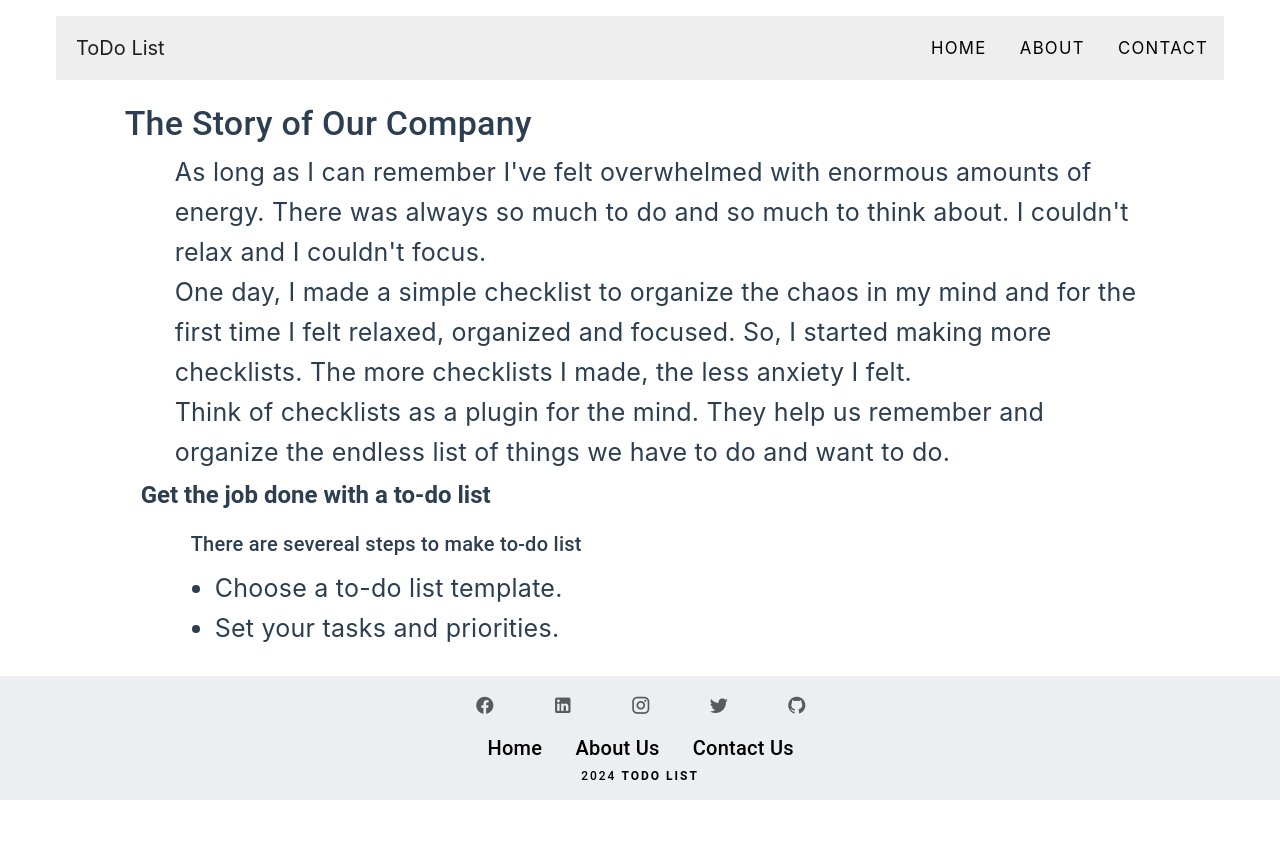
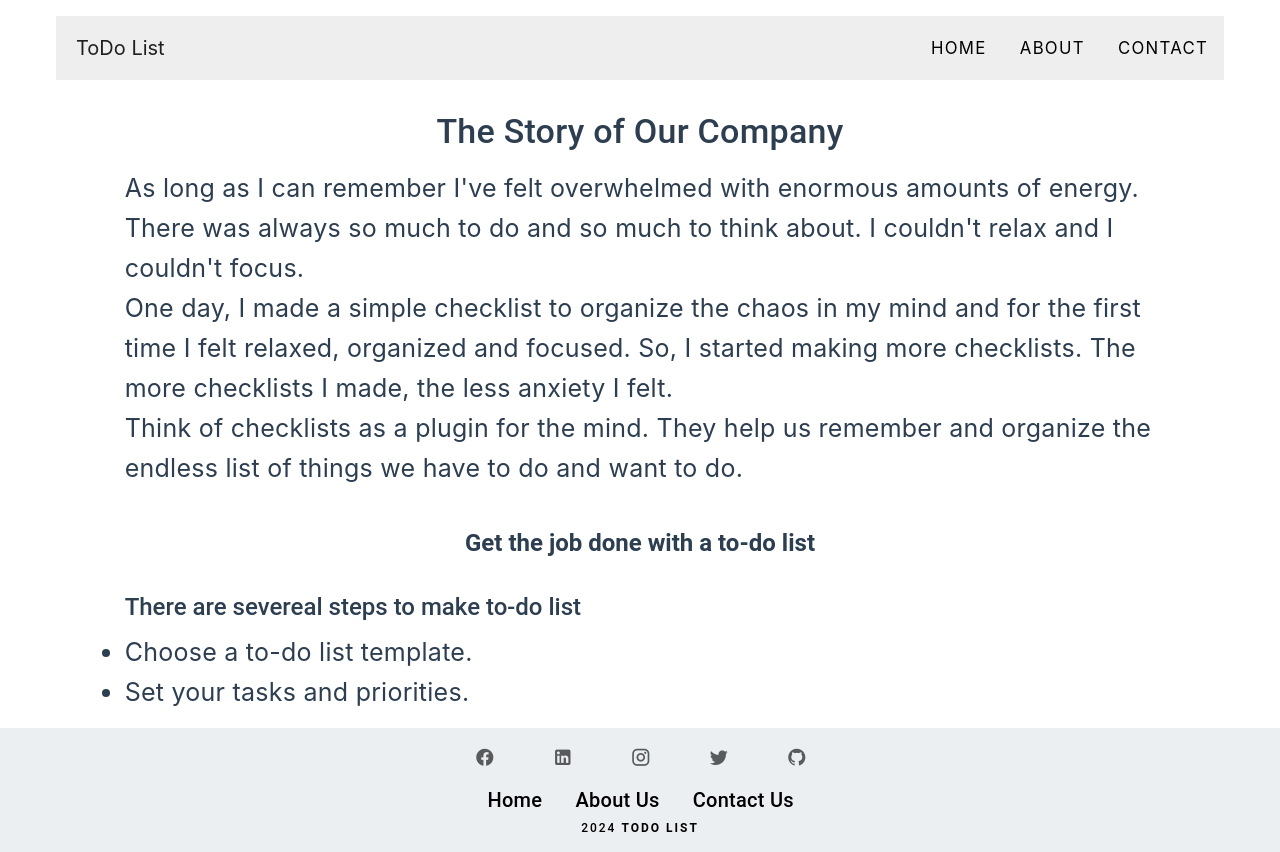
Before and after one commit to HasiMuradyan/todo-list, a Vue app: page /about in a window 1280 px wide. Before the commit the page ends 800 px from the top, so only its background shows below. Built offline with nearby package versions, Linux system fonts and the light colour scheme; no server answers; what vue-toast-notification would draw is missing.

Commit message:
final changes are done

```diff
--- a/src/components/Header/Header.vue
+++ b/src/components/Header/Header.vue
@@ -22,39 +22,6 @@
   </v-container>
 </template>
 
-<style scoped>
-header {
-  .v-toolbar__title {
-    font-weight: 600;
-    text-transform: uppercase;
-  }
-  .btnsForHeader {
-    color: black;
-    font-size: larger;
-  }
-
-  .v-toolbar__content {
-    @media only screen and (max-width: 599px) {
-      padding: 0;
-    }
-  }
-}
-.v-container {
-  flex: 0 0 auto;
-}
-.mainHeader {
-  .v-toolbar__items {
-    .v-btn__content {
-      a {
-        color: black;
-      }
-    }
-
-    .v-btn {
-      @media only screen and (max-width: 599px) {
-        padding: 0 0 0 10px;
-      }
-    }
-  }
-}
-</style>
+<script>
+import './header.css'
+</script>
--- /dev/null
+++ b/src/components/Header/header.css
@@ -0,0 +1,34 @@
+header {
+  .v-toolbar__title {
+    font-weight: 600;
+    text-transform: uppercase;
+  }
+  .btnsForHeader {
+    color: black;
+    font-size: larger;
+  }
+
+  .v-toolbar__content {
+    @media only screen and (max-width: 599px) {
+      padding: 0;
+    }
+  }
+}
+.v-container {
+  flex: 0 0 auto;
+}
+.mainHeader {
+  .v-toolbar__items {
+    .v-btn__content {
+      a {
+        color: black;
+      }
+    }
+
+    .v-btn {
+      @media only screen and (max-width: 599px) {
+        padding: 0 0 0 10px;
+      }
+    }
+  }
+}
--- a/src/components/pages/About/About.vue
+++ b/src/components/pages/About/About.vue
@@ -1,48 +1,43 @@
 <template>
   <v-layout>
-  <v-row justify="center" >
+    <v-row justify="center">
       <v-col cols="10" class="about-us-container">
-
-         <v-card-title class="text-h6 text-md-h5 text-lg-h4">The Story of Our Company</v-card-title >
+        <v-card-title class="text-h4 text-md-h5 text-lg-h4 text-center pa-4"
+          >The Story of Our Company</v-card-title
+        >
         <v-card-text>
-        <p>As long as I can remember I've felt overwhelmed with enormous amounts of energy. There was always so much to do
-          and so much to think about. I couldn't relax and I couldn't focus.</p>
-        <p>One day, I made a simple checklist to organize the chaos in my mind and for the first time I felt relaxed,
-          organized and focused. So, I started making more checklists. The more checklists I made, the less anxiety I felt.
+          <p>
+            As long as I can remember I've felt overwhelmed with enormous amounts of energy. There
+            was always so much to do and so much to think about. I couldn't relax and I couldn't
+            focus.
           </p>
-        <p>Think of checklists as a plugin for the mind. They help us remember and organize the endless list of things we
-          have to do and want to do.</p>
-          <v-card-title class="text-h6 text-md-5 text-lg-h5 font-weight-bold">Get the job done with a to-do list</v-card-title >
           <p>
-          <v-card-title class="text-h6 text-md6 text-lg-h6 font-weight-medium heading-to-do">There are severeal steps to make to-do list</v-card-title >
+            One day, I made a simple checklist to organize the chaos in my mind and for the first
+            time I felt relaxed, organized and focused. So, I started making more checklists. The
+            more checklists I made, the less anxiety I felt.
+          </p>
+          <p>
+            Think of checklists as a plugin for the mind. They help us remember and organize the
+            endless list of things we have to do and want to do.
+          </p>
+        </v-card-text>
+        <v-card-title class="text-h5 text-md-5 text-lg-h5 text-center font-weight-bold pa-6"
+          >Get the job done with a to-do list</v-card-title
+        >
+        <v-card-title class="text-h5 text-md-5 text-lg-h5"
+          >There are severeal steps to make to-do list</v-card-title
+        >
+        <v-card-text>
           <ul>
-
             <li>Choose a to-do list template.</li>
             <li>Set your tasks and priorities.</li>
           </ul>
-        </p>
         </v-card-text>
       </v-col>
     </v-row>
   </v-layout>
 </template>
 
-<style scoped>
-
-.about-us-container p {
-  font-size: 25px;
-  margin-left: 50px;
-
-}
-
-.about-us-container h3 {
-  text-align: center;
-
-}
-.about-us-container ul {
-  margin-left: 40px;
-  font-size: 25px;
-}
-
-
-</style>
+<script>
+import './about.css'
+</script>
--- /dev/null
+++ b/src/components/pages/About/about.css
@@ -0,0 +1,12 @@
+.about-us-container p {
+  font-size: 25px;
+  /* margin-left: 50px; */
+}
+
+.about-us-container h3 {
+  text-align: center;
+}
+.about-us-container ul {
+  /* margin-left: 40px; */
+  font-size: 25px;
+}
--- a/src/components/pages/Contact/Contact.vue
+++ b/src/components/pages/Contact/Contact.vue
@@ -20,12 +20,7 @@
               required
               type="email"
             ></v-text-field>
-            <v-textarea
-              label="Message"
-              v-model.trim="message"
-              required
-              :rules="messageRules"
-            ></v-textarea>
+            <v-textarea label="Message" v-model.trim="message"></v-textarea>
 
             <div class="d-flex flex-column">
               <v-btn
@@ -36,7 +31,7 @@
                 color="success"
                 @click="sendForm"
               >
-                n Send
+                Send
               </v-btn>
 
               <v-btn
--- a/src/components/pages/Contact/contact.js
+++ b/src/components/pages/Contact/contact.js
@@ -11,7 +11,6 @@ export default {
     email: '',
     message: '',
     nameRules: [(v) => !!v || 'Name is required'],
-    messageRules: [(v) => !!v || 'Message is required'],
     emailRules: [(v) => !!v || 'Email is required', (v) => emailRegex.test(v) || 'Invalid email']
   }),
 
@@ -25,13 +24,13 @@ export default {
       const form = {
         name: this.name,
         email: this.email,
-        message: this.message
+        message: this.message ? this.message : ''
       }
       this.toggleLoading()
       formApi
         .sendForm(form)
-        .then((form) => {
-          this.reset(form)
+        .then(() => {
+          this.reset()
           this.$toast.success('Thank you for contacting us, the form has been sent!')
         })
 
--- a/src/components/pages/SingleTask/singleTask.js
+++ b/src/components/pages/SingleTask/singleTask.js
@@ -62,17 +62,17 @@ export default {
         })
     },
     statusChange() {
-      this.toggleLoading()
       const editedTask = {
         ...this.task,
         status: this.active ? 'done' : 'active'
       }
+      this.toggleLoading()
       taskApi
         .updateTask(editedTask)
         .then((updatedTask) => {
           this.task = updatedTask
           let message
-          if (this.updatedTask.status === 'done') {
+          if (updatedTask.status === 'done') {
             message = 'The task is Done successfully!'
           } else {
             message = 'The task is restored successfully!'
--- a/src/components/pages/TodoList/TodoList.vue
+++ b/src/components/pages/TodoList/TodoList.vue
@@ -52,25 +52,3 @@
 </template>
 
 <script src="./todoList.js"></script>
-
-<style scoped>
-.delete-selected-btn {
-  position: fixed;
-  right: -144px;
-  bottom: 50px;
-  z-index: 200;
-}
-.delete-selected-btn:hover {
-  animation-name: btn-animation;
-  animation-duration: 0.8s;
-  right: 20px;
-}
-@keyframes btn-animation {
-  from {
-    right: -144px;
-  }
-  to {
-    right: 20px;
-  }
-}
-</style>
--- /dev/null
+++ b/src/components/pages/TodoList/todoList.css
@@ -0,0 +1,19 @@
+.delete-selected-btn {
+  position: fixed;
+  right: -144px;
+  bottom: 50px;
+  z-index: 200;
+}
+.delete-selected-btn:hover {
+  animation-name: btn-animation;
+  animation-duration: 0.8s;
+  right: 20px;
+}
+@keyframes btn-animation {
+  from {
+    right: -144px;
+  }
+  to {
+    right: 20px;
+  }
+}
--- a/src/components/pages/TodoList/todoList.js
+++ b/src/components/pages/TodoList/todoList.js
@@ -1,4 +1,5 @@
 import { mapMutations } from 'vuex'
+import './todoList.css'
 import TaskModal from '../../TaskModal/TaskModal.vue'
 import ConfirmDialog from '../../ConfirmDialog/ConfirmDialog.vue'
 import Task from '../../Task/Task.vue'
@@ -77,11 +78,11 @@ export default {
     },
 
     onTaskStatusChange(task) {
-      this.toggleLoading()
       const updatedTask = {
         ...task,
         status: task.status === 'active' ? 'done' : 'active'
       }
+      this.toggleLoading()
       taskApi
         .updateTask(updatedTask)
         .then((updatedTask) => {
@@ -126,7 +127,6 @@ export default {
         .deleteTasks([...this.selectedTasks])
         .then(() => {
           this.tasks = this.tasks.filter((t) => !this.selectedTasks.has(t._id))
-          this.getTasks()
           this.selectedTasks.clear()
           this.$toast.success('The selected tasks have been deleted successfully!')
         })
```
Also changed, not shown: src/components/TodoList/todoList.js (deleted, +0 -94 lines). Lines whose indentation alone changed are shown as unchanged.
